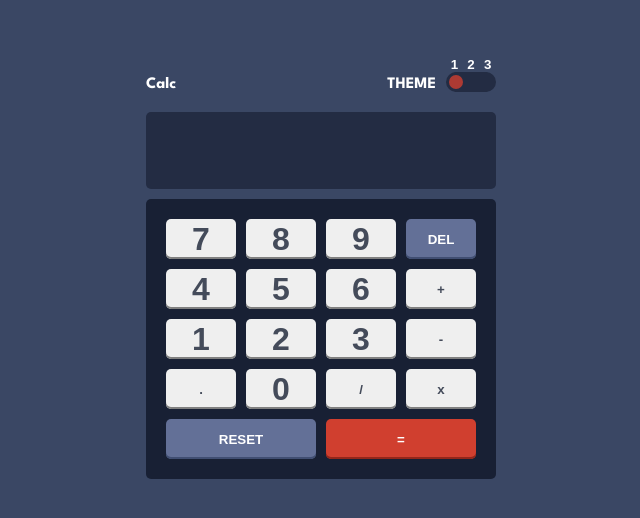
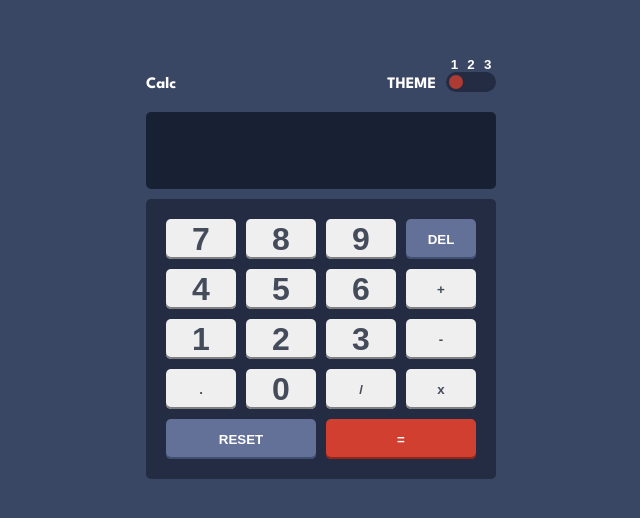
Before and after one commit to Erlandino/calculator, a React (Create React App) app: page / in a window 1280 px wide. Shown: the part 132-650 px from the top of the page, without its empty margins (319-959 px from the left). Built offline with nearby package versions, Linux system fonts and the light colour scheme.

Commit message:
cleaned up internal css a bit

```diff
--- a/package.json
+++ b/package.json
@@ -1,6 +1,7 @@
 {
   "name": "calculator",
   "version": "0.1.0",
+  "homepage": "https://Erlandino.github.io/calculator",
   "private": true,
   "dependencies": {
     "@testing-library/jest-dom": "^5.16.5",
@@ -13,6 +14,8 @@
     "web-vitals": "^2.1.4"
   },
   "scripts": {
+    "predeploy": "npm run build",
+    "deploy": "gh-pages -d build",
     "start": "react-scripts start",
     "build": "react-scripts build",
     "test": "react-scripts test",
@@ -35,5 +38,8 @@
       "last 1 firefox version",
       "last 1 safari version"
     ]
+  },
+  "devDependencies": {
+    "gh-pages": "^5.0.0"
   }
 }
--- a/src/components/Calculator.jsx
+++ b/src/components/Calculator.jsx
@@ -5,7 +5,7 @@ import { useState } from "react";
 
 // Calculator component
 export default function Calculator() {
-  // Usestates
+  // useStates
   const [resultScreen, setResultScreen] = useState([]); /* holds numbers/symbols in result screen */
   const [theme, setTheme] = useState(1); /* holds the current theme */
 
@@ -19,26 +19,25 @@ export default function Calculator() {
   // calculator result screen
   const calculatorResults = {
     backgroundColor: `${
-      theme === 1 ? "hsl(223, 31%, 20%)" : theme === 2 ? "hsl(0, 0%, 93%)" : "hsl(268, 71%, 12%)"
+      theme === 1 ? "hsl(224, 36%, 15%)" : theme === 2 ? "hsl(0, 5%, 81%)" : "hsl(268, 71%, 12%)"
     }`,
-    color: `${theme === 2 ? "hsl(60, 10%, 19%)" : "hsl(52, 100%, 62%)"}`,
-    padding: "20px",
-    borderRadius: "5px",
+    color: `${
+      theme === 1 ? "hsl(0, 0%, 100%)" : theme === 2 ? "hsl(60, 10%, 19%)" : "hsl(52, 100%, 62%)"
+    }`,
   };
   // calculator inputs
   const calculatorInputsBackgroundColor = {
     backgroundColor: `${
-      theme === 1 ? "hsl(224, 36%, 15%)" : theme === 2 ? "hsl(0, 5%, 81%)" : "hsl(268, 71%, 12%)"
+      theme === 1 ? "hsl(223, 31%, 20%)" : theme === 2 ? "hsl(0, 0%, 93%)" : "hsl(268, 71%, 12%)"
     }`,
-    padding: "20px",
-    borderRadius: "5px",
-    color: "blue",
   };
+  // ontop of calculator
   const headerColor = {
     color: `${
       theme === 1 ? "hsl(0, 0%, 100%)" : theme === 2 ? "hsl(60, 10%, 19%)" : "hsl(52, 100%, 62%)"
     }`,
   };
+
   // adds clicked inputs to array in resultScreen
   // or changes array in resultScreen to house calculated answer
   function addInputToResult(input) {
@@ -56,20 +55,20 @@ export default function Calculator() {
 
       // other symbol inputs except =
     } else if (["+", "-", "/", "*", "."].includes(input)) {
-      if (resultScreen.length === 0) console.log(false);
+      if (resultScreen.length === 0) return;
       else if (
         resultScreen.find(
           (currentValue, index, arr) =>
             index === resultScreen.length - 1 && ["+", "-", "/", "*", "."].includes(currentValue)
         )
       ) {
-        console.log("sign detected");
+        return;
       } else setResultScreen((prevResult) => [...prevResult, input === "*" ? "x" : input]);
 
       // = symbol
     } else if (input === "=") {
       if (["+", "-", "/", "*", "."].includes(resultScreen[resultScreen.length - 1])) {
-        return console.log("need number after symbol");
+        return;
       } else setResultScreen((prevResult) => [evalCalc(prevResult)]);
 
       // all number inputs
@@ -84,27 +83,19 @@ export default function Calculator() {
     return eval?.(changedSignArray.join(""));
   };
 
-  // controls what inputs are inputtable
+  // controls what inputs are inputtable trough keyobard on screen
   const inputController = (event) => {
-    console.log(event.target.value);
     let conditons = /([0-9]|[x/*+-.](?![x/*+-.]))/g;
     let conditonMatch = event.target.value.match(conditons);
-    console.log(conditonMatch);
-    console.log(event);
-    console.log(event.nativeEvent.data);
-    console.log(resultScreen);
     if (["+", "-", "/", "*", ".", "x"].includes(event.nativeEvent.data)) {
       if (
         resultScreen.length === 0 ||
         ["+", "-", "/", "*", ".", "x"].includes(resultScreen[resultScreen.length - 1])
       ) {
-        return console.log("need number after symbol");
+        return;
       } else setResultScreen((prevState) => conditonMatch);
     } else setResultScreen((prevState) => conditonMatch);
   };
-
-  console.log(resultScreen);
-  console.log(resultScreen?.length);
 
   // jsx
   return (
@@ -178,8 +169,6 @@ export default function Calculator() {
               if (event.nativeEvent.key === "Enter") addInputToResult("=");
             }}
           />
-          {/*       theme === 1 ? "hsl(223, 31%, 20%)" : theme === 2 ? "hsl(0, 0%, 93%)" : "hsl(268, 71%, 12%)"
-           */}
           {/* calculator inputs container */}
           <div
             className={`calculator__inputs__rows ${"calculator__inputs__rows--theme" + theme}`}
--- a/src/index.css
+++ b/src/index.css
@@ -17,7 +17,7 @@ body,
   flex-direction: column;
 }
 .calculator {
-  width: 100%;
+  width: 90%;
   max-width: 350px;
 }
 .calculator__header {
@@ -64,6 +64,8 @@ body,
   border: none;
   outline: none;
   font-size: 32px;
+  padding: 20px;
+  border-radius: 5px;
 }
 .calculator__header__theme__decider__values {
   display: flex;
@@ -77,6 +79,8 @@ body,
   display: flex;
   flex-direction: column;
   gap: 10px;
+  padding: 20px;
+  border-radius: 5px;
 }
 .calculator__inputs__rows__row {
   display: flex;
```
Also changed, not shown: 1 other file (tests, documents, lock files or other folders).
